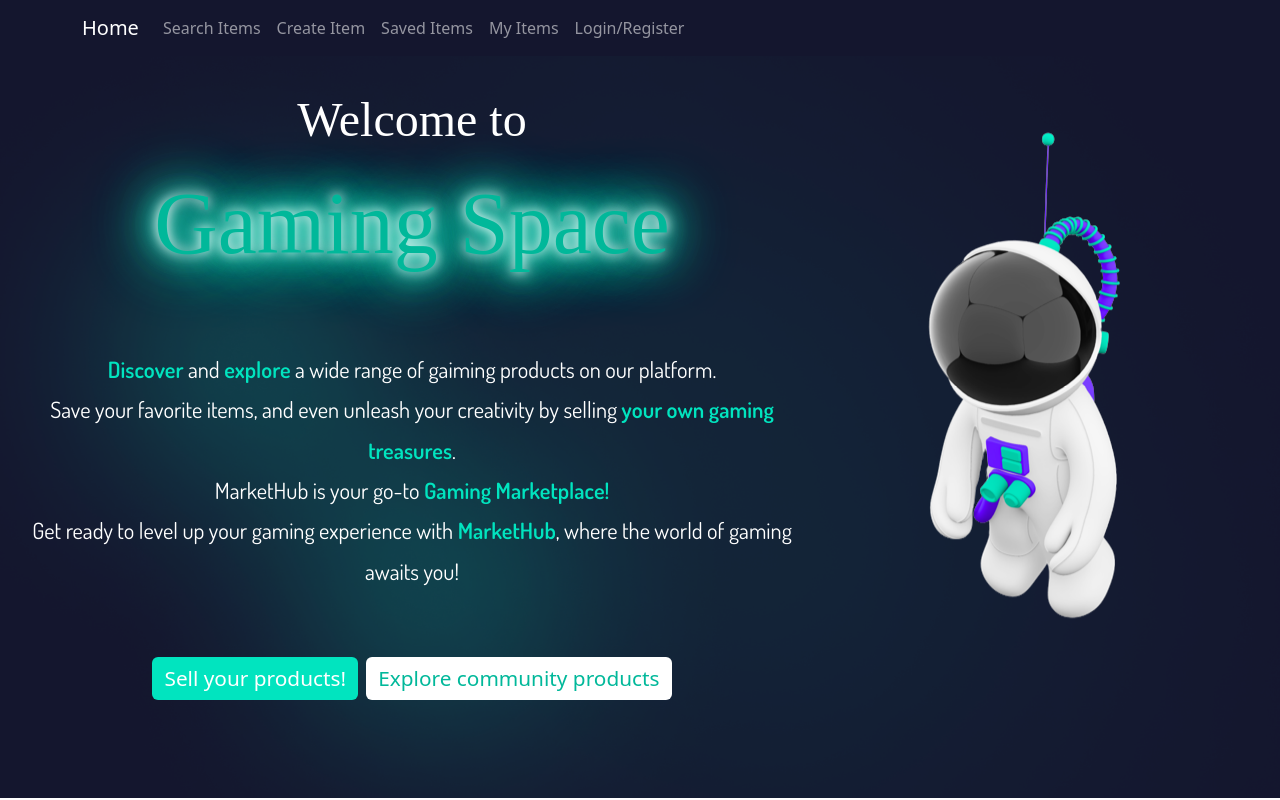
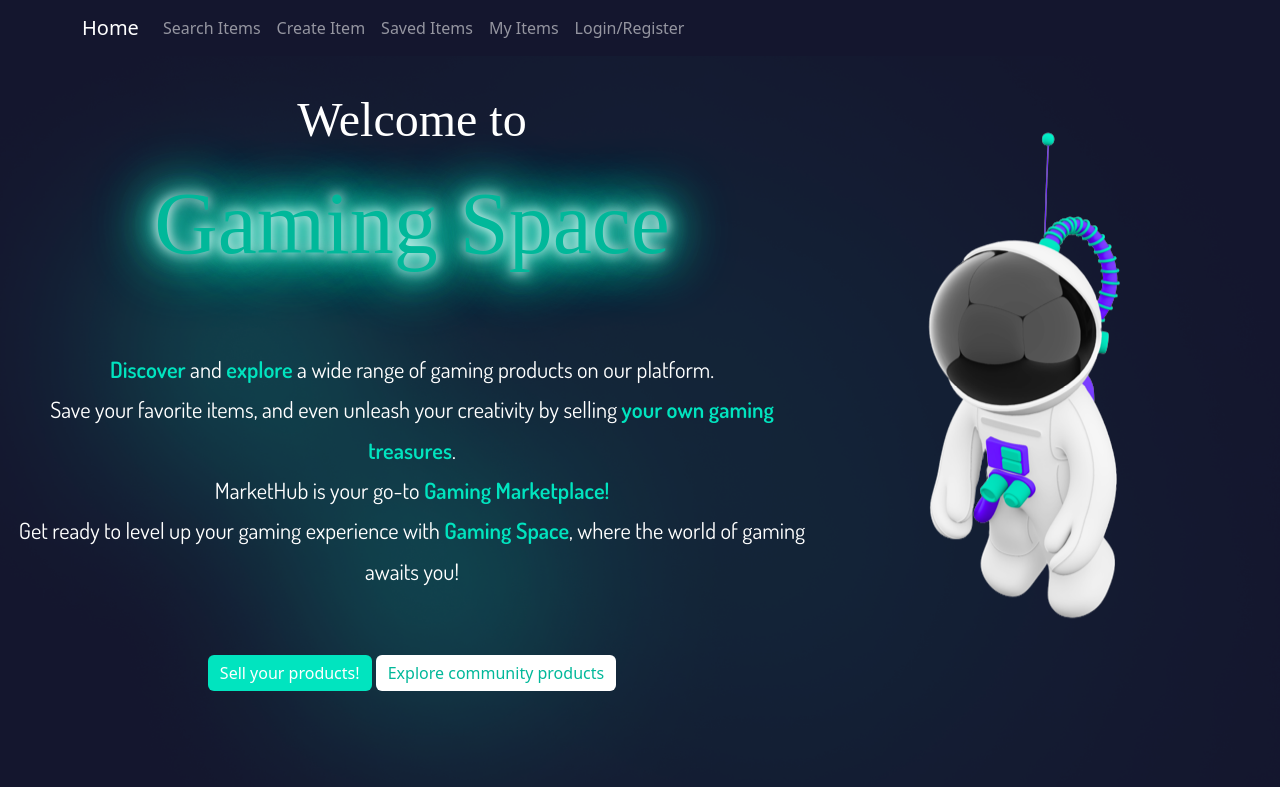
Before and after one commit to Talgaon4/MarketPlace, a React (Create React App) app in the folder client/: page / in a window 1280 px wide. Built offline with nearby package versions, Linux system fonts and the light colour scheme; a web font is replaced by a local one.

Commit message:
link home buttons

```diff
--- a/client/src/pages/home.js
+++ b/client/src/pages/home.js
@@ -1,6 +1,7 @@
 import React from "react";
 import astronautImage from "../images/astronaut.png";
 import { Col, Row, Container, Image, Button } from "react-bootstrap";
+import { Link } from "react-router-dom";
 
 export const Home = () => {
   return (
@@ -14,18 +15,18 @@
           </h1>
           <p className="pt-2 pb-5">
             <span>Discover</span> and <span>explore</span> a wide range of
-            gaiming products on our platform. <br />
+            gaming products on our platform. <br />
             Save your favorite items, and even unleash your creativity by
             selling <span>your own gaming treasures</span>.
             <br />
             MarketHub is your go-to <span>Gaming Marketplace!</span>
             <br />
             Get ready to level up your gaming experience with{" "}
-            <span>MarketHub</span>, where the world of gaming awaits you!
+            <span>Gaming Space</span>, where the world of gaming awaits you!
           </p>
           <div>
-            <Button>Sell your products!</Button>{" "}
-            <Button className="btn2">Explore community products</Button>
+            <Button as={Link} to="/create-item">Sell your products!</Button>{" "}
+            <Button as={Link} to="/search-items" className="btn2">Explore community products</Button>
           </div>
         </Col>
         <Col md="auto">
```
